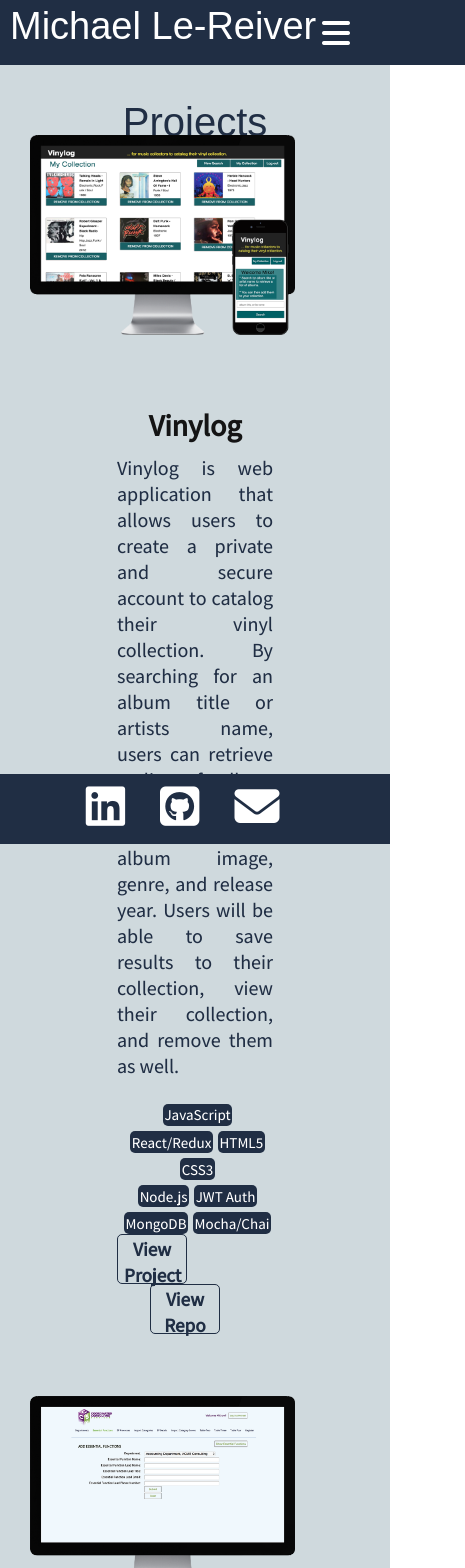
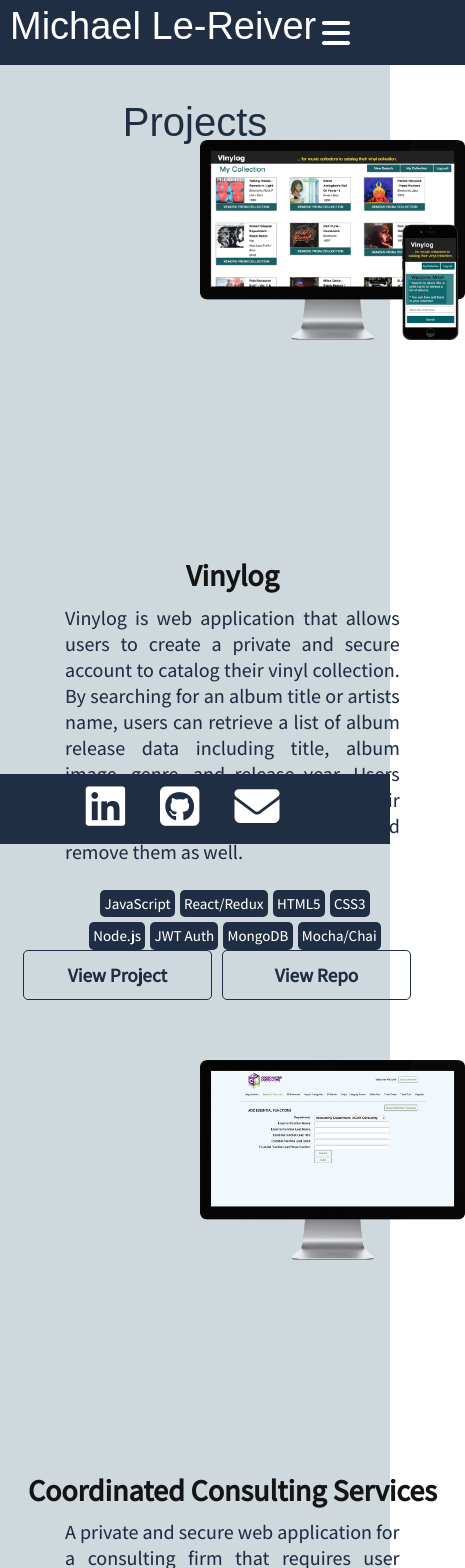
Before and after one commit to LeReiver/new-portfolio, a React (Create React App) app: page /projects in a window 390 px wide. Shown: the top 1568 px of the page, 465 px wide, since content can reach past the window. Built offline with nearby package versions, Linux system fonts and the light colour scheme; a web font is replaced by a local one.

Commit message:
fixed layout for iPad Pro

```diff
--- a/src/components/projects/projects.css
+++ b/src/components/projects/projects.css
@@ -9,7 +9,7 @@ h2 {
 }
 
 p, p.project-p {
-  width: 100%;
+  width: 80%;
   margin: -15px auto 20px;
   font-size: 20px;
   font-weight: 300;
@@ -96,7 +96,7 @@ ul > li {
 
 .project-desc {
   display: inline-block;
-  width: 40%;
+  /* width: 40%; */
 }
 
 .logo-icon {
@@ -114,7 +114,7 @@ ul > li {
 }
 
 .project-image.ccs img {
-  height: 450px;
+  /* height: 450px; */
   margin-top: 60px;
   margin-bottom: -200px;
 }
@@ -203,24 +203,33 @@ button {
 @media only screen and (max-width: 1024px) {
 
   .project-image img {
-    padding-bottom: 130px;
-    height: 520px;
-    margin-left: 30px;
+    /* padding-bottom: 130px; */
+    height: 390px;
+    /* margin-left: 200px;
+    margin-top: 65px; */
+    margin: 65px auto 65px 200px;
   }
 
   .project-image.ccs img {
     padding-bottom: 200px;
-    height: 520px;
+    /* height: 520px; */
   }
 
   .project-image.app img {
     padding-bottom: 200px;
-    height: 500px;
-    margin-left: 75px;
+    /* height: 500px;*/
+    margin-left: 200px;
     margin-bottom: 75px;
-    margin-top: -25px;
+    /* margin-top: -25px; */
   }
 
+  .project-desc {
+    width: 90%
+  }
+
+  .project-desc.desktop-mobile {
+    margin-top: 150px;
+  }
 
   .project-desc .app {
     margin-top: 160;
@@ -228,15 +237,7 @@ button {
 
 }
 
-
-
-@media only screen and (max-width: 1280) {
-  .project-desc {
-    display: inline-block;
-    width: 30%;
-  }
-
-  .project-image img {
+  /* .project-image img {
     padding-bottom: 130px;
     height: 380;
     margin-left: 30px;
@@ -251,8 +252,8 @@ button {
     padding-bottom: 200px;
     height: 320;
     margin-left: 30px;
-  }
-}
+  } */
+/* }  */
 
 @media only screen and (max-width: 768) {
 
@@ -291,3 +292,9 @@ button {
   }
 
 }
+
+@media only screen and (max-width: 800) {
+  .project-desc {
+    width: 100%;
+  }
+}
--- a/src/components/projects/projects.js
+++ b/src/components/projects/projects.js
@@ -12,7 +12,7 @@ render() {
         <div className="project-image">
           <img src={require("../../images/vinylog_desktop_iPhone.png")}alt="CCS"></img>
         </div>
-        <div className="project-desc">
+        <div className="project-desc desktop-mobile">
           <h2>Vinylog</h2>
           <p className="project-p desc">
           Vinylog is web application that allows users to create a private and secure account to catalog their vinyl collection. By searching for an album title or artists name, users can retrieve a list of album release data including title, album image, genre, and release year. Users will be able to save results to their collection, view their collection, and remove them as well.
```
